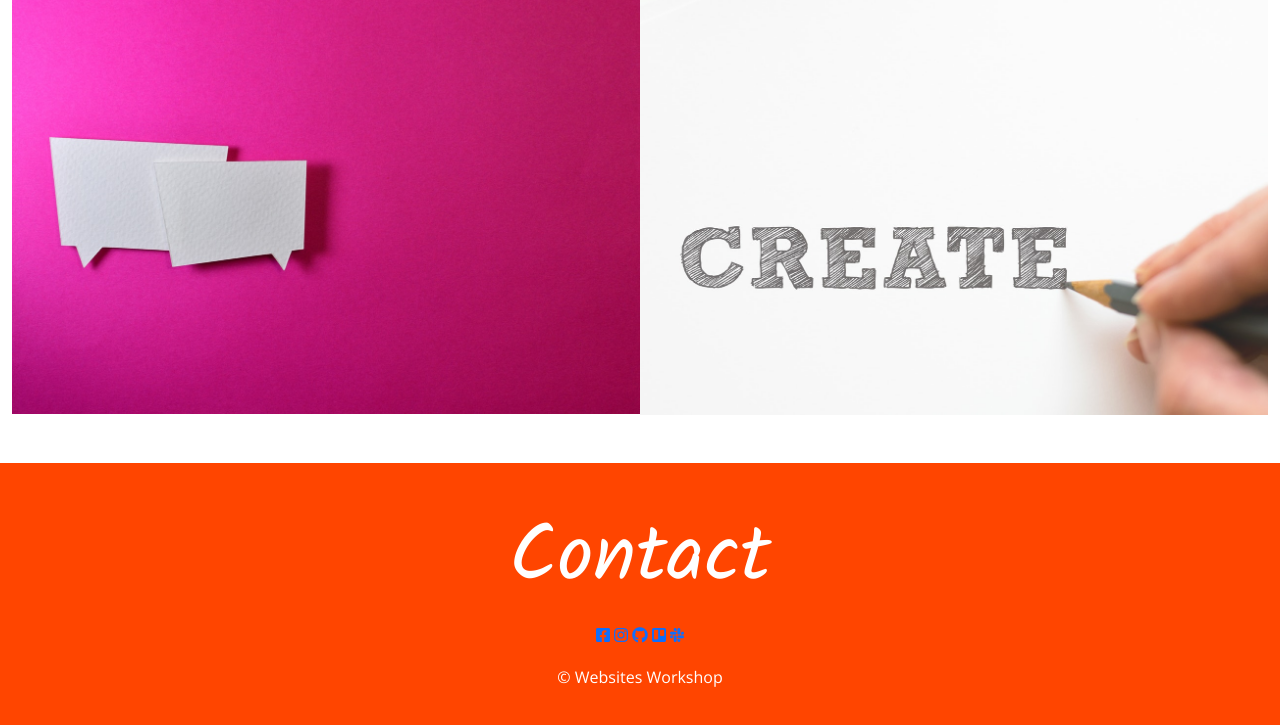
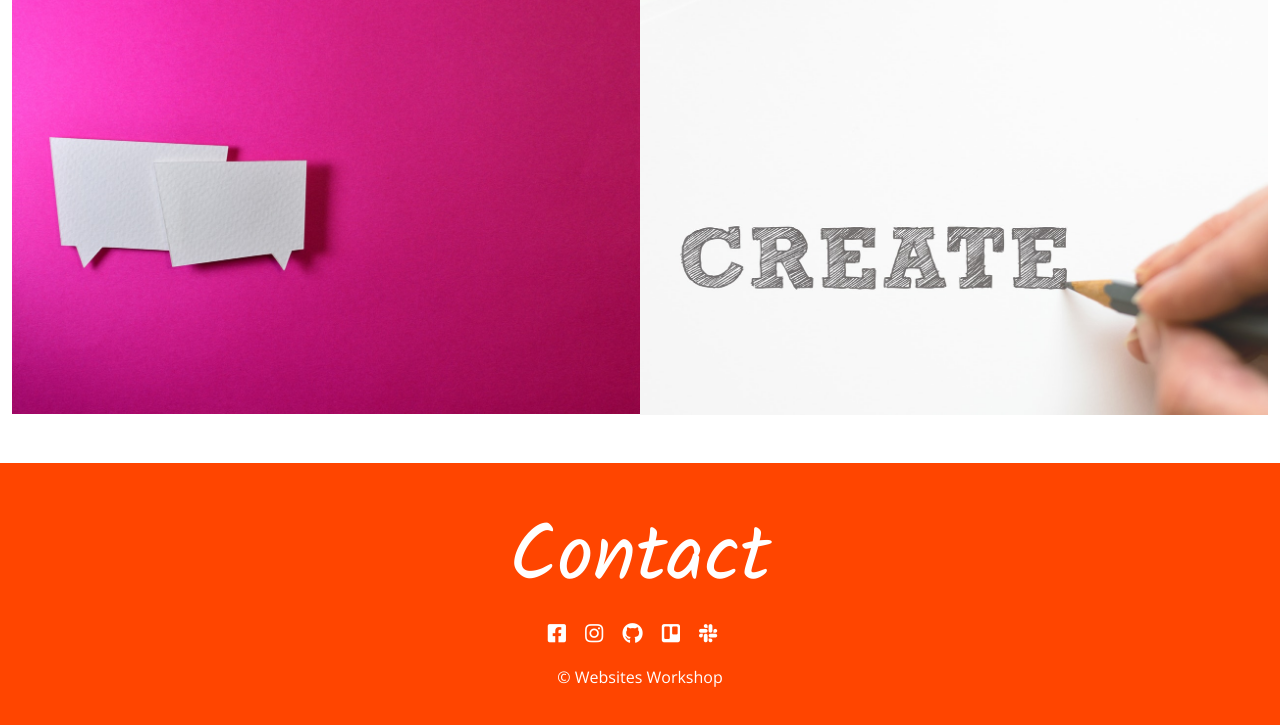
Before and after one commit to srdjanpetkovski/Portfolio, a plain HTML site: page index.html in a window 1280 px wide. Shown: the part 2771-3496 px from the top of the page. Drawn offline with nearby package versions, Linux system fonts and the light colour scheme.

Commit message:
project portfolio finished

```diff
--- a/style.scss
+++ b/style.scss
@@ -214,4 +214,16 @@ contact
             @include h2;
         }
     }
+    a {
+        .fab {
+            color: $white;
+            font-size: 1.3rem;
+            margin-right: 15px;
+            transition: $transition;
+            &:hover {
+                transform: rotateY(180deg);
+            }
+        }
+    }
+
 }
```
Also changed, not shown: style.css, 1 other file.
